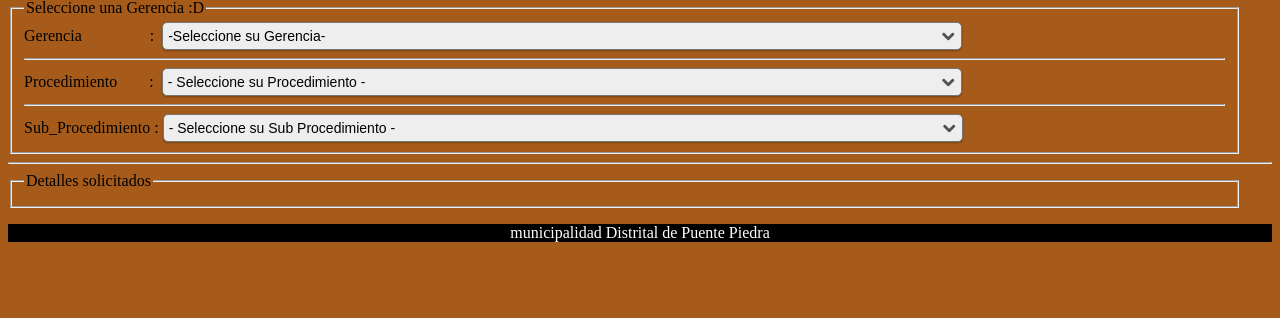
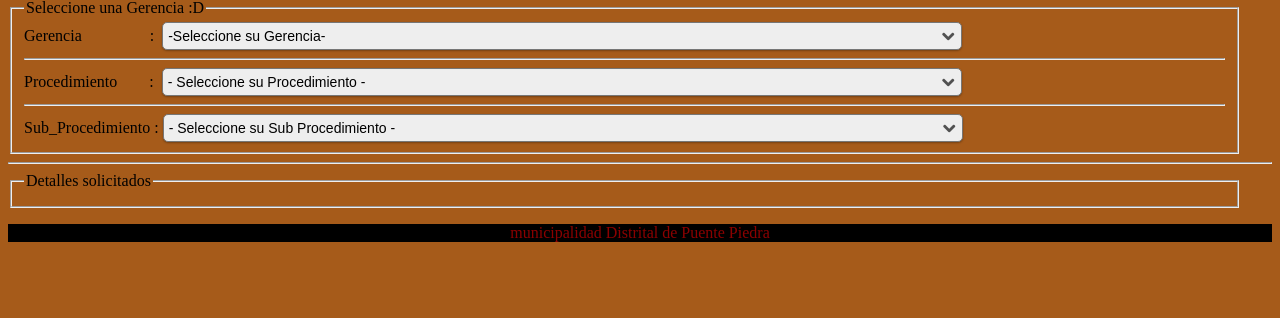
Before and after one commit to rsolsol/practicas, a PHP site: page / in a window 1280 px wide. Shown: the part 128-446 px from the top of the page. Run offline with PHP 8.4, Linux system fonts and the light colour scheme; data comes from the database, SQL or seed files in the repository; some libraries are stand-ins or nearby versions.

Commit message:
Se modifico el color del footer

```diff
--- a/css/estilos.css
+++ b/css/estilos.css
@@ -34,6 +34,6 @@ select:hover{
 
 footer{
     background-color: black;
-    color: white;
+    color: darkred;
     text-align: center;
 }
```
Also changed, not shown: 1 other file.
